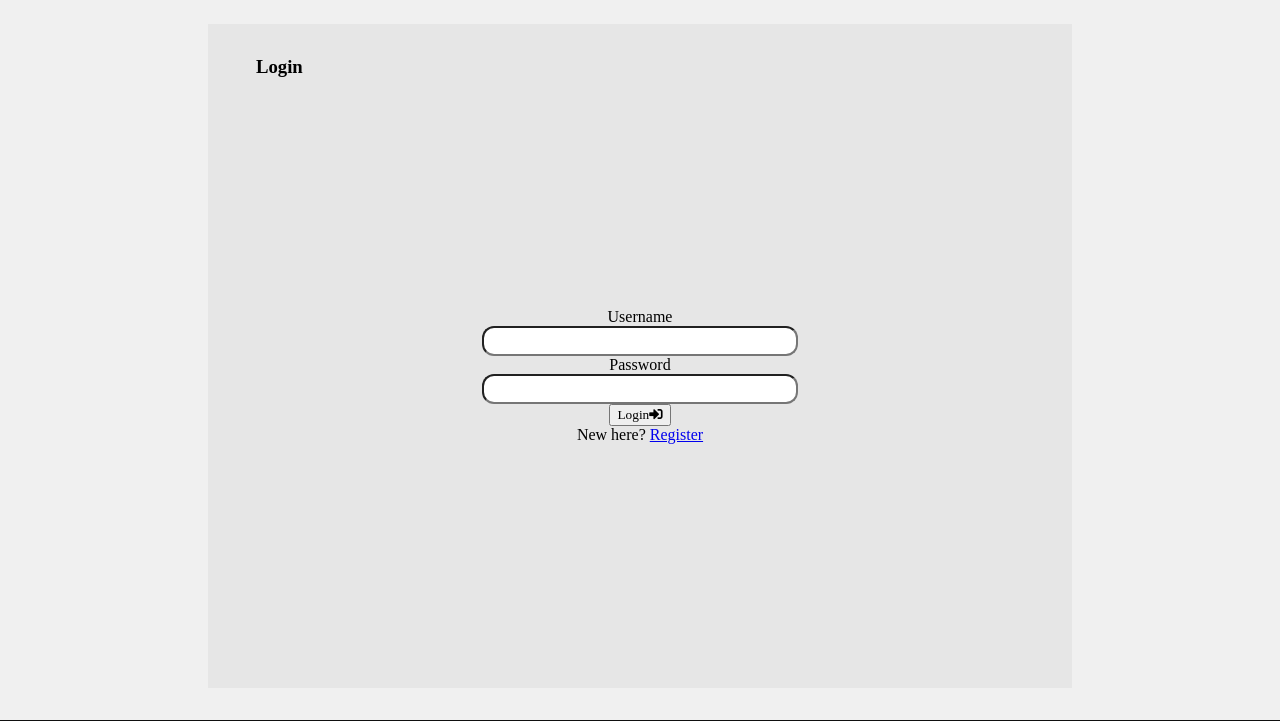
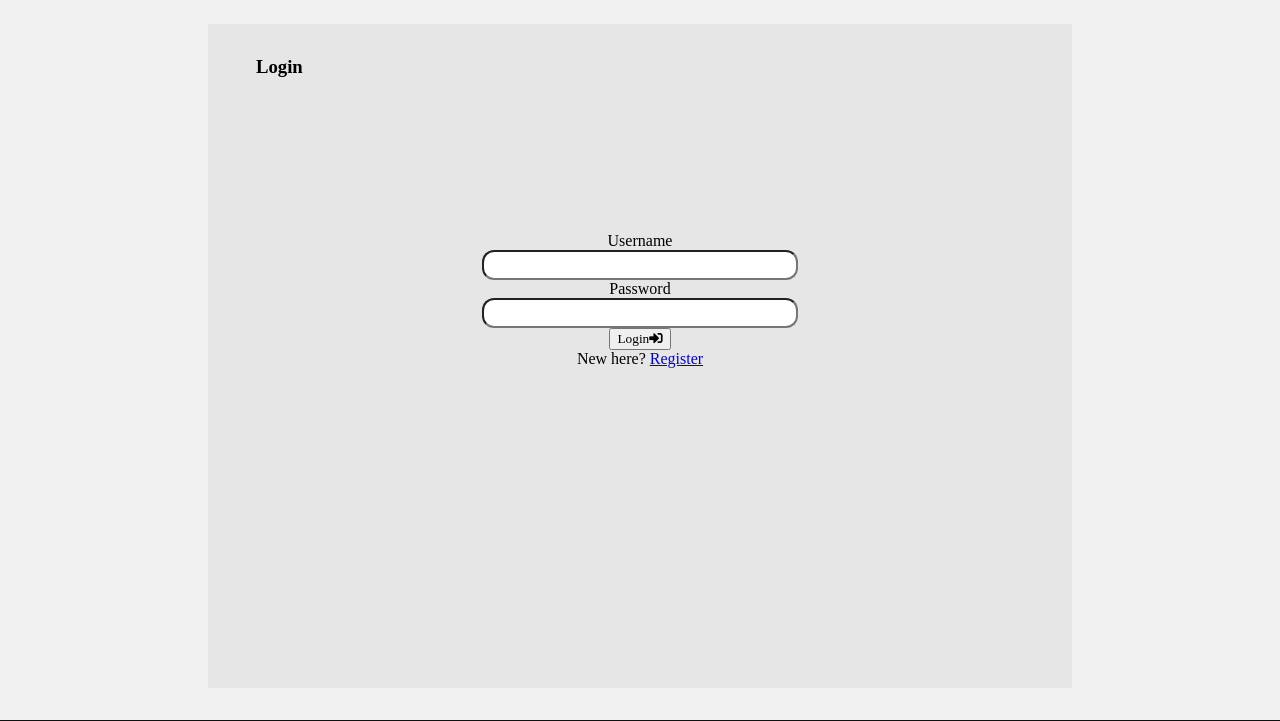
Before and after one commit to Code-Institute-Submissions/sgalway2086-milestoneIII, a Flask app: page /login in a window 1280 px wide. Shown: the part 77-798 px from the top of the page. Run offline with Flask 2, Linux system fonts and the light colour scheme; some libraries are stand-ins or nearby versions; some web fonts are replaced.

Commit message:
fix to login height

```diff
--- a/static/css/style.css
+++ b/static/css/style.css
@@ -263,7 +263,7 @@ header h1{
 }
 
 .loginWrap{
-    margin-top: 30%;
+    margin-top: 20%;
 }
 
 .login_reg_style form{
```
Also changed, not shown: other parts of static/css/style.css (+3 -0 lines).
